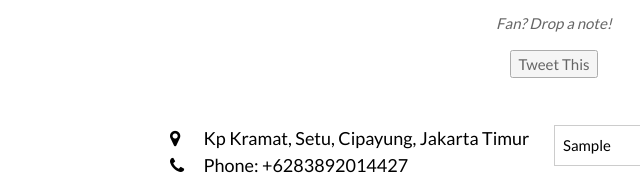
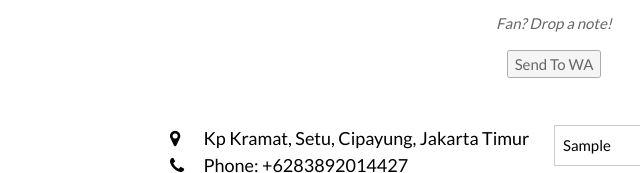
Before and after one commit to ariessandi/ariessandi.github.io, a plain HTML site: page warespon.html in a window 1280 px wide. Both pictures are taken after typing "Sample", "Sample", "name@example.com", "Sample" into the empty fields and a click on the button "CONVERT TO BUTTON". Shown: the part 808-981 px from the top of the page, 86-726 px from the left. Drawn offline with nearby package versions, Linux system fonts and the light colour scheme.

Commit message:
Update warespon.html

```diff
--- a/warespon.html
+++ b/warespon.html
@@ -49,7 +49,7 @@ function myFunctionButton() {
     let message= "Nama :"+nama+"\r\n\r\n"+"Phone :"+phone+"\r\n\r\n"+"email :"+email+"\r\n\r\n"+"message :"+mess+"\r\n\r\n";
     let waMess = window.encodeURIComponent(message);
 
-  document.getElementById("buttonwa").innerHTML ='<button onclick="location.href = \'https://api.whatsapp.com/send?phone=' + phone + 'text=' + waMess + '\'";>Tweet This</button>';
+  document.getElementById("buttonwa").innerHTML ='<button onclick="location.href = \'https://api.whatsapp.com/send?phone=' + phone + '&text=' + waMess + '\'";>Send To WA</button>';
 
 }
 </script>
```
